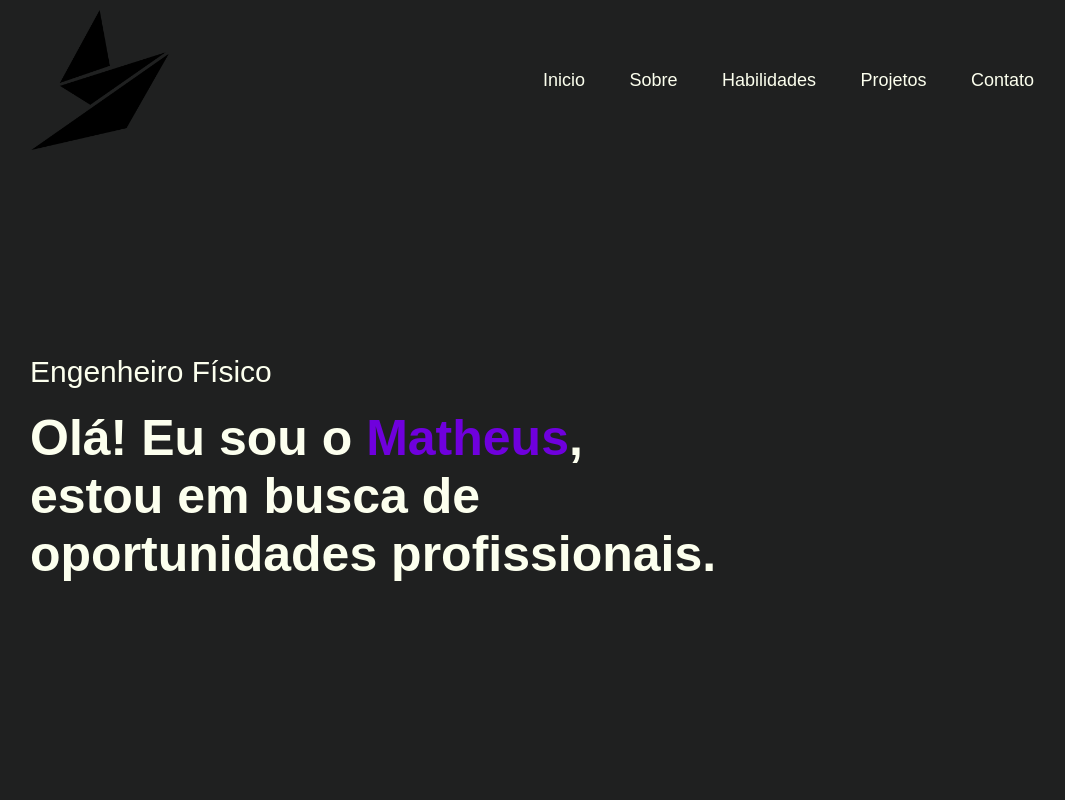
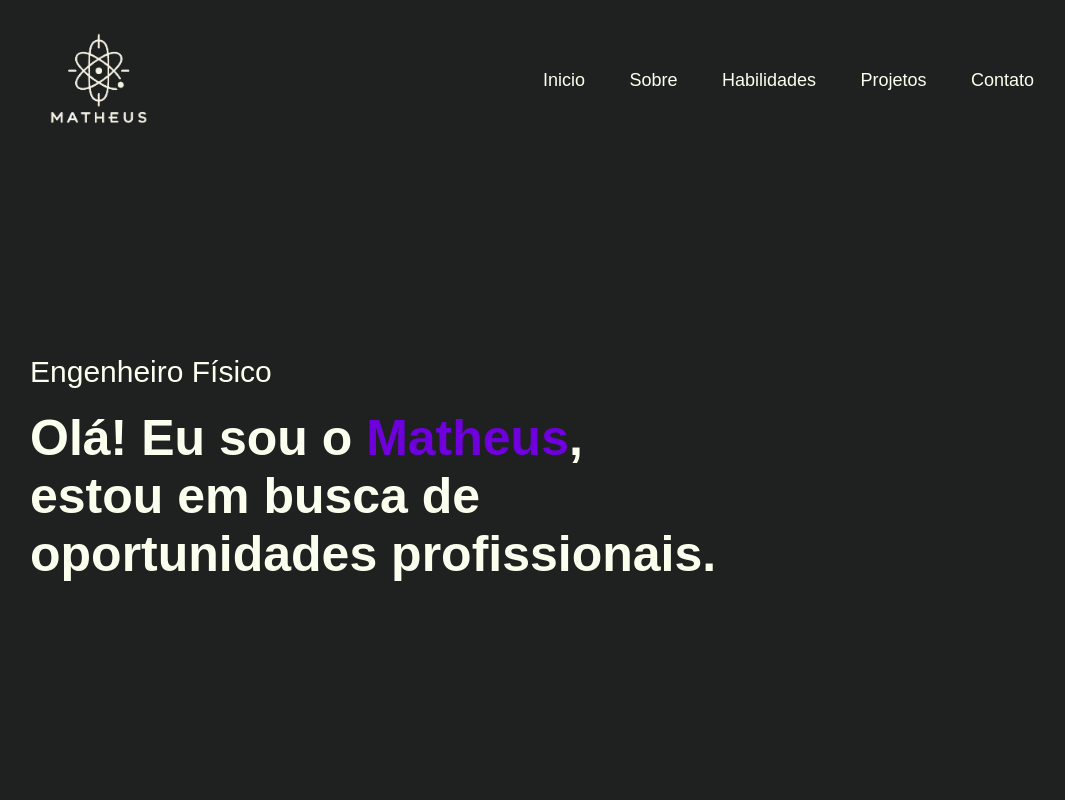
Before and after one commit to MNOrtlieb/portfolio, a plain HTML site: page index.html in a window 1280 px wide. Shown: the top 800 px of the page, without its empty margins (98-1163 px from the left). Drawn offline with Linux system fonts and the light colour scheme.

Commit message:
Update index.html

```diff
--- a/index.html
+++ b/index.html
@@ -11,7 +11,7 @@
     <div id="header">
         <div class="container">
             <nav>
-                <img src="Imagens/logo.png" class="logo"> <!-- preciso escolher uma logo -->
+                <img src="Imagens/iconeeu.png" class="logo"> <!-- preciso escolher uma logo -->
                 <ul id="sidemenu">
                     <li><a href="#header">Inicio</a> <!-- preciso definir as seções --></li>
                     <li><a href="#about">Sobre</a> </li>
```
